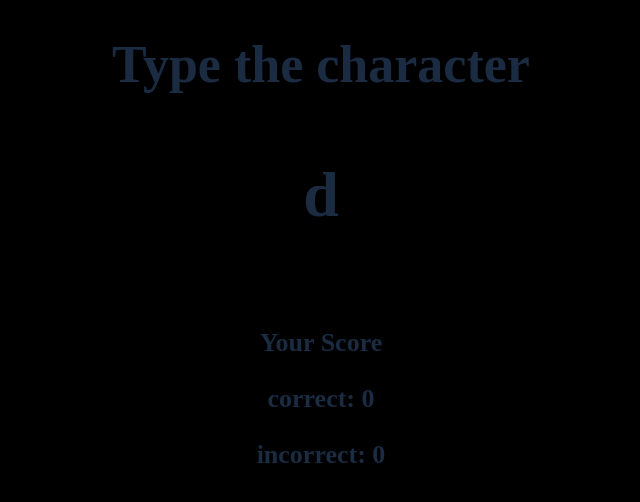
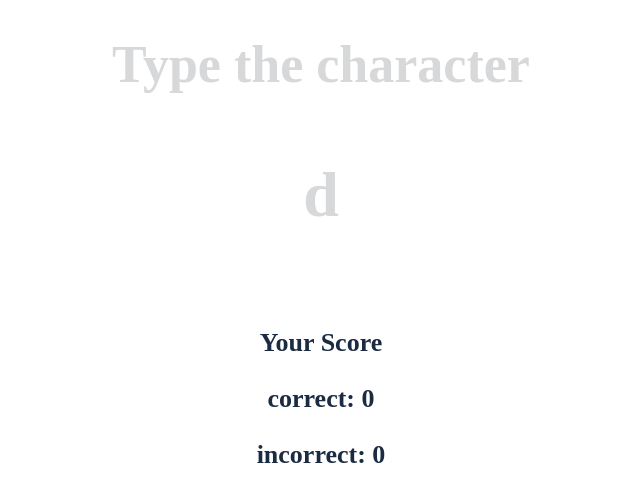
Before and after one commit to nevermindthelabel/speed-typing, a website with bundled scripts: page index.html in a window 1280 px wide. Shown: the whole page, without its empty margins (319-959 px from the left). Built offline with nearby package versions, Linux system fonts and the light colour scheme.

Commit message:
updated css

```diff
--- a/index.html
+++ b/index.html
@@ -4,12 +4,15 @@
 <head>
   <meta charset="utf-8">
   <meta name="viewport" content="width=device-width, initial-scale=1.0, viewport-fit=cover" />
-  <meta name="Description" content="Put your description here.">
+  <meta name="color-scheme" content="dark light">
   <base href="/">
 
   <style>
     :root {
-      --background-color: #000000;
+      --background-color-dark: #0e141b;
+      --background-color-light: #ffffff;
+      --light-text-color: #d7d8d9;
+      --dark-text-color: #66676a;
     }
     html,
     body {
@@ -17,7 +20,12 @@
       padding: 0;
       font-family: 'Victor Mono';
       font-weight: bold;
-      background-color: var(--background-color);
+      background-color: var(--background-color-light);
+    }
+    @media (prefers-color-scheme: dark) {
+      html,body {
+        background-color: var(--background-color-dark);
+      }
     }
   </style>
   <title>speed-typing</title>
```
